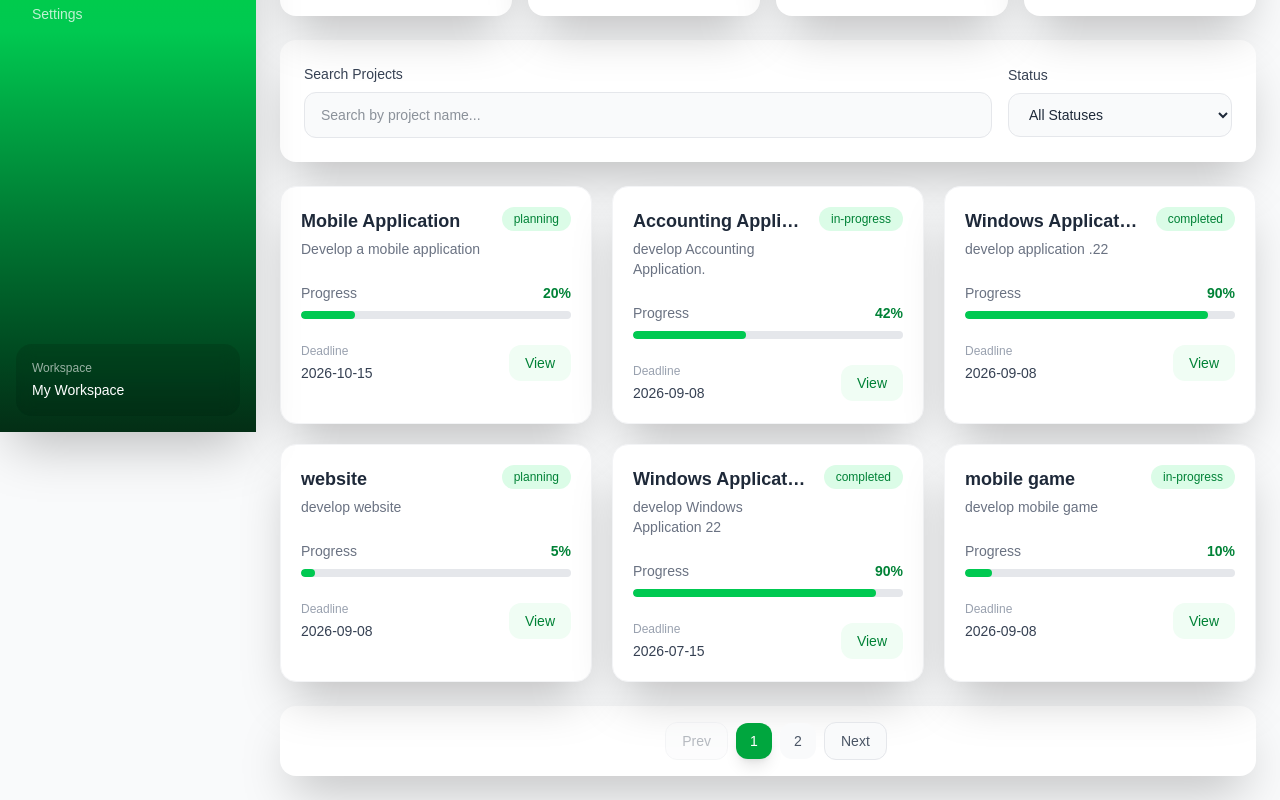
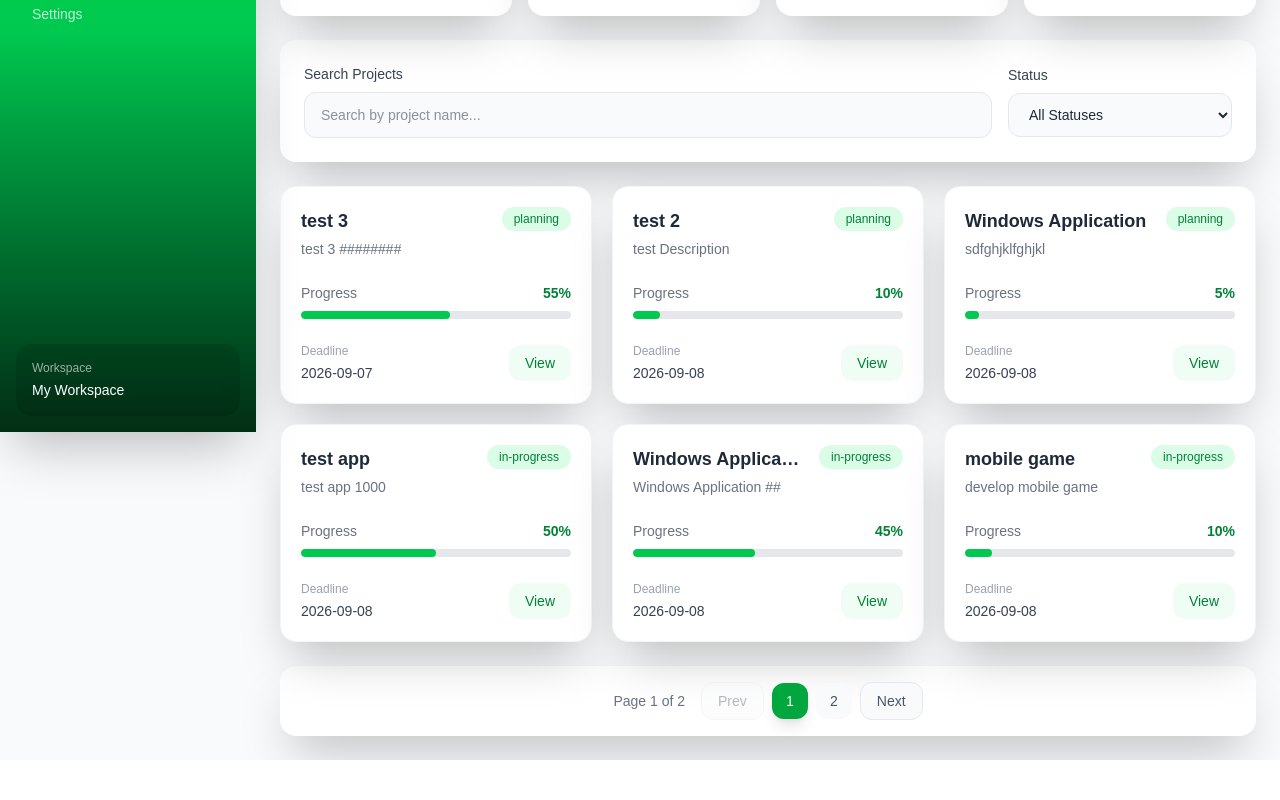
Before and after one commit to Reza-Bamoniri/Managment-Dashboard-Projects, a React (Vite) app: page /projects in a window 1280 px wide. Shown: the part 368-1168 px from the top of the page. After the commit the page ends 1128 px from the top, so only its background shows below. Built offline with nearby package versions, Linux system fonts and the light colour scheme; data requests are answered from the project's data file.

Commit message:
fix(projects): reset pagination after creating project

```diff
--- a/db.json
+++ b/db.json
@@ -82,6 +82,36 @@
       "managerId": "1",
       "memberIds": [],
       "id": "rQmNh6gLOFk"
+    },
+    {
+      "name": "Windows Application",
+      "description": "sdfghjklfghjkl",
+      "status": "planning",
+      "progress": 5,
+      "deadline": "2026-09-08",
+      "managerId": "1",
+      "memberIds": [],
+      "id": "yqNdhcyXElU"
+    },
+    {
+      "name": "test 2",
+      "description": "test Description",
+      "status": "planning",
+      "progress": 10,
+      "deadline": "2026-09-08",
+      "managerId": "1",
+      "memberIds": [],
+      "id": "Nv8d5iuVmUo"
+    },
+    {
+      "name": "test 3",
+      "description": "test 3 ########",
+      "status": "planning",
+      "progress": 55,
+      "deadline": "2026-09-07",
+      "managerId": "1",
+      "memberIds": [],
+      "id": "scRkvsUpK3Y"
     }
   ],
   "tasks": [
--- a/src/components/home/ProjectsOverview.tsx
+++ b/src/components/home/ProjectsOverview.tsx
@@ -13,7 +13,7 @@ function ProjectsOverview() {
     dispatch(fetchProjects());
   }, [dispatch]);
 
-  const latestProjects = projects.slice(0, 4);
+  const latestProjects = projects.slice(-4).reverse();
 
   return (
     <section className="rounded-2xl bg-white p-5 shadow-2xl sm:p-6 dark:bg-gray-900 dark:shadow-black/40">
--- a/src/components/projects/ProjectsGrid.tsx
+++ b/src/components/projects/ProjectsGrid.tsx
@@ -1,24 +1,12 @@
 import ProjectCard from "./ProjectCard";
+
 import type { Project } from "../../types/project";
 
 type ProjectsGridProps = {
   projects: Project[];
-  currentPage: number;
 };
 
-const PROJECTS_PER_PAGE = 6;
-
-function ProjectsGrid({
-  projects,
-  currentPage,
-}: ProjectsGridProps) {
-  const startIndex = (currentPage - 1) * PROJECTS_PER_PAGE;
-
-  const paginatedProjects = projects.slice(
-    startIndex,
-    startIndex + PROJECTS_PER_PAGE
-  );
-
+function ProjectsGrid({ projects }: ProjectsGridProps) {
   if (projects.length === 0) {
     return (
       <section className="rounded-2xl bg-white p-10 text-center shadow-2xl dark:bg-gray-900 dark:shadow-black/40">
@@ -31,13 +19,11 @@ function ProjectsGrid({
 
   return (
     <section className="grid grid-cols-1 gap-5 md:grid-cols-2 xl:grid-cols-3">
-      {paginatedProjects.map((project) => (
+      {projects.map((project) => (
         <ProjectCard key={project.id} project={project} />
       ))}
     </section>
   );
 }
 
-export { PROJECTS_PER_PAGE };
-
 export default ProjectsGrid;
--- a/src/components/projects/ProjectsPagination.tsx
+++ b/src/components/projects/ProjectsPagination.tsx
@@ -1,20 +1,14 @@
-import { PROJECTS_PER_PAGE } from "./ProjectsGrid";
-
 type ProjectsPaginationProps = {
   currentPage: number;
-  totalItems: number;
+  totalPages: number;
   onPageChange: (page: number) => void;
 };
 
 function ProjectsPagination({
   currentPage,
-  totalItems,
+  totalPages,
   onPageChange,
 }: ProjectsPaginationProps) {
-  const totalPages = Math.ceil(
-    totalItems / PROJECTS_PER_PAGE
-  );
-
   if (totalPages <= 1) {
     return null;
   }
@@ -22,7 +16,7 @@ function ProjectsPagination({
   return (
     <div className="flex flex-col items-center justify-center gap-4 rounded-2xl bg-white p-4 shadow-2xl sm:flex-row dark:bg-gray-900 dark:shadow-black/40">
       <p className="text-sm text-gray-500 dark:text-gray-400">
-
+        Page {currentPage} of {totalPages}
       </p>
 
       <div className="flex items-center gap-2">
@@ -30,7 +24,7 @@ function ProjectsPagination({
           type="button"
           disabled={currentPage === 1}
           onClick={() => onPageChange(currentPage - 1)}
-          className="rounded-xl border border-gray-200 bg-gray-50 px-4 py-2 text-sm font-medium text-gray-600 transition hover:bg-green-100 disabled:cursor-not-allowed disabled:opacity-40 dark:border-gray-700 dark:bg-gray-950 dark:text-gray-300 dark:hover:bg-green-950"
+          className="cursor-pointer rounded-xl border border-gray-200 bg-gray-50 px-4 py-2 text-sm font-medium text-gray-600 transition hover:bg-green-100 disabled:cursor-not-allowed disabled:opacity-40 dark:border-gray-700 dark:bg-gray-950 dark:text-gray-300 dark:hover:bg-green-950"
         >
           Prev
         </button>
@@ -46,6 +40,7 @@ function ProjectsPagination({
             className={`
               h-9
               w-9
+              cursor-pointer
               rounded-xl
               text-sm
               font-medium
@@ -65,7 +60,7 @@ function ProjectsPagination({
           type="button"
           disabled={currentPage === totalPages}
           onClick={() => onPageChange(currentPage + 1)}
-          className="rounded-xl border border-gray-200 bg-gray-50 px-4 py-2 text-sm font-medium text-gray-600 transition hover:bg-green-100 disabled:cursor-not-allowed disabled:opacity-40 dark:border-gray-700 dark:bg-gray-950 dark:text-gray-300 dark:hover:bg-green-950"
+          className="cursor-pointer rounded-xl border border-gray-200 bg-gray-50 px-4 py-2 text-sm font-medium text-gray-600 transition hover:bg-green-100 disabled:cursor-not-allowed disabled:opacity-40 dark:border-gray-700 dark:bg-gray-950 dark:text-gray-300 dark:hover:bg-green-950"
         >
           Next
         </button>
--- a/src/hooks/usePagination.ts
+++ b/src/hooks/usePagination.ts
@@ -5,18 +5,28 @@ function usePagination<T>(items: T[], itemsPerPage: number) {
 
   const totalPages = Math.ceil(items.length / itemsPerPage);
 
+  const validPage = Math.min(
+    currentPage,
+    Math.max(totalPages, 1)
+  );
+
   const paginatedItems = useMemo(() => {
-    const startIndex = (currentPage - 1) * itemsPerPage;
+    const startIndex = (validPage - 1) * itemsPerPage;
 
     return items.slice(startIndex, startIndex + itemsPerPage);
-  }, [items, currentPage, itemsPerPage]);
+  }, [items, validPage, itemsPerPage]);
 
   const changePage = (page: number) => {
-    setCurrentPage(page);
+    setCurrentPage(
+      Math.min(
+        Math.max(page, 1),
+        Math.max(totalPages, 1)
+      )
+    );
   };
 
   return {
-    currentPage,
+    currentPage: validPage,
     totalPages,
     paginatedItems,
     setCurrentPage: changePage,
--- a/src/pages/Projects.tsx
+++ b/src/pages/Projects.tsx
@@ -1,14 +1,23 @@
 import { useEffect, useMemo, useState } from "react";
+
 import ProjectsHeader from "../components/projects/ProjectsHeader";
 import ProjectStats from "../components/projects/ProjectStats";
 import ProjectFilters from "../components/projects/ProjectFilters";
 import ProjectsGrid from "../components/projects/ProjectsGrid";
 import ProjectsPagination from "../components/projects/ProjectsPagination";
 import ProjectModal from "../components/projects/ProjectModal";
+
 import type { ProjectStatus } from "../types/project";
+import type { ProjectFormData } from "../components/projects/ProjectForm";
+
 import { useAppDispatch, useAppSelector } from "../store/hooks";
-import { createProjectThunk, fetchProjects } from "../features/projects/projectsSlice";
-import type { ProjectFormData } from "../components/projects/ProjectForm";
+import {
+  createProjectThunk,
+  fetchProjects,
+} from "../features/projects/projectsSlice";
+
+import usePagination from "../hooks/usePagination";
+
 import { toast } from "sonner";
 
 function Projects() {
@@ -18,25 +27,14 @@ function Projects() {
 
   const [search, setSearch] = useState("");
   const [status, setStatus] = useState<ProjectStatus | "all">("all");
-  const [currentPage, setCurrentPage] = useState(1);
   const [isModalOpen, setIsModalOpen] = useState(false);
-
-
-
-
 
   useEffect(() => {
     dispatch(fetchProjects());
   }, [dispatch]);
 
-
-
-
-
-
-
   const filteredProjects = useMemo(() => {
-    return projects.filter((project) => {
+    return [...projects].reverse().filter((project) => {
       const matchesSearch = project.name
         .toLowerCase()
         .includes(search.toLowerCase());
@@ -47,6 +45,13 @@ function Projects() {
       return matchesSearch && matchesStatus;
     });
   }, [projects, search, status]);
+
+  const {
+  currentPage,
+  totalPages,
+  paginatedItems: paginatedProjects,
+  setCurrentPage,
+} = usePagination(filteredProjects, 6);
 
   const handleAddProject = () => {
     setIsModalOpen(true);
@@ -74,38 +79,27 @@ function Projects() {
     }
   };
 
-
-
-
-
-
   return (
     <div className="space-y-6">
-      <ProjectsHeader onAddProject={handleAddProject}  />
+      <ProjectsHeader onAddProject={handleAddProject} />
 
       <ProjectStats />
 
       <ProjectFilters
         search={search}
         status={status}
-        onSearchChange={(value) => {
-          setSearch(value);
-          setCurrentPage(1);
-        }}
-        onStatusChange={(value) => {
-          setStatus(value);
-          setCurrentPage(1);
-        }}
+        onSearchChange={setSearch}
+        onStatusChange={setStatus}
       />
 
       <ProjectsGrid
-        projects={filteredProjects}
-        currentPage={currentPage}
+        projects={paginatedProjects}
+
       />
 
       <ProjectsPagination
   currentPage={currentPage}
-        totalItems={filteredProjects.length}
+  totalPages={totalPages}
   onPageChange={setCurrentPage}
 />
 
```
Lines whose indentation alone changed are shown as unchanged.
